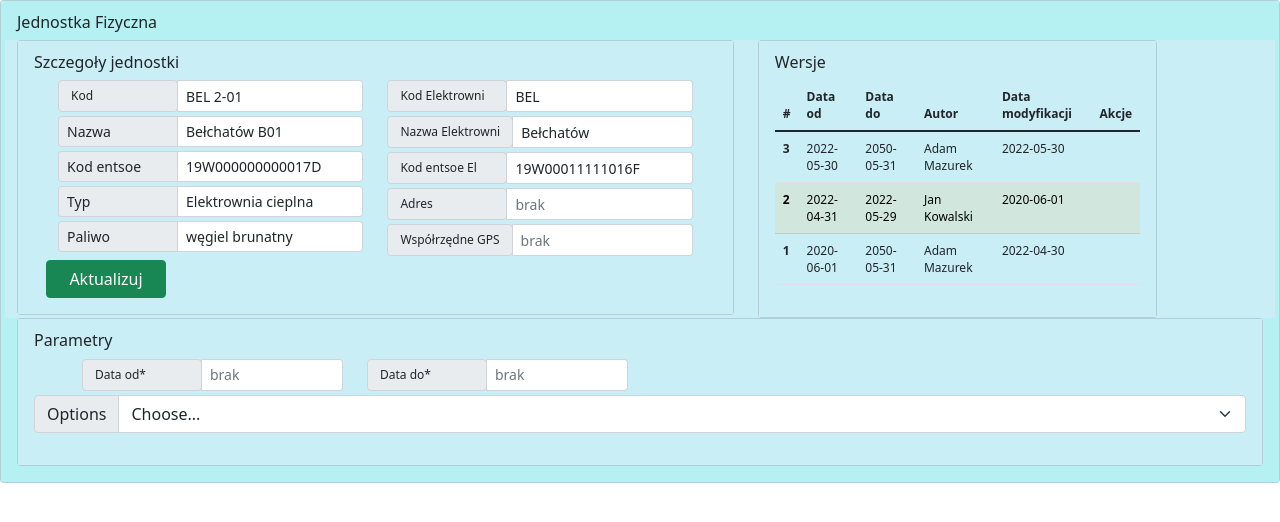
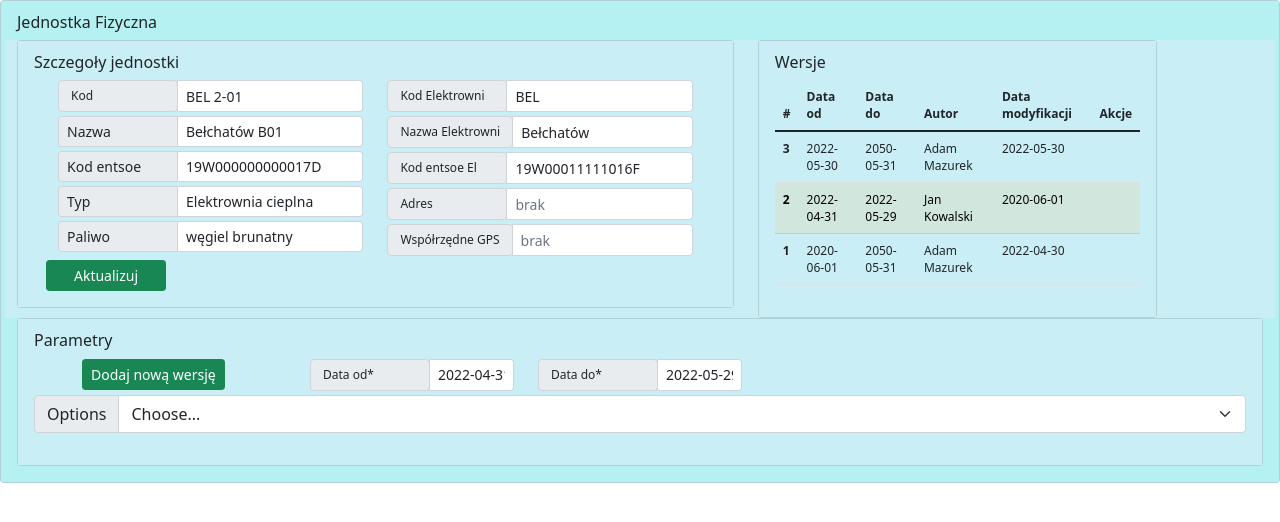
Before and after one commit to amazurek/makieta, an Angular app: page / in a window 1280 px wide. Shown: the top 522 px of the page. Built offline with nearby package versions, Linux system fonts and the light colour scheme.

Commit message:
2 files modified

```diff
--- a/src/app/app.component.html
+++ b/src/app/app.component.html
@@ -158,7 +158,7 @@
                 </div>
                 <div class="row">
                   <button
-                    class="btn btn-success"
+                    class="btn btn-success btn-sm"
                     id="update-btn"
                     styles="width:120px"
                   >
@@ -222,6 +222,9 @@
         <div class="container">
           <div class="row">
             <div class="col-sm">
+              <button class="btn btn-success btn-sm">Dodaj nową wersję</button>
+            </div>
+            <div class="col-sm">
               <div class="input-group input-group-sm mb-1">
                 <div class="input-group-prepend">
                   <span class="input-group-text" id="inputGroup-sizing-sm"
@@ -232,7 +235,7 @@
                   type="text"
                   class="form-control"
                   placeholder="brak"
-                  [(ngModel)]="gps"
+                  [(ngModel)]="dataOd"
                   aria-label="Sizing example input"
                   aria-describedby="inputGroup-sizing-sm"
                 />
@@ -249,7 +252,7 @@
                   type="text"
                   class="form-control"
                   placeholder="brak"
-                  [(ngModel)]="gps"
+                  [(ngModel)]="dataDo"
                   aria-label="Sizing example input"
                   aria-describedby="inputGroup-sizing-sm"
                 />
--- a/src/app/app.component.ts
+++ b/src/app/app.component.ts
@@ -17,7 +17,8 @@ export class AppComponent  {
   kodEntsoweElektrowni = "19W00011111016F";
   adresElektrowni = "";
   gps = "";
-
+  dataOd = "2022-04-31";
+  dataDo = "2022-05-29";
 
 
 
```
